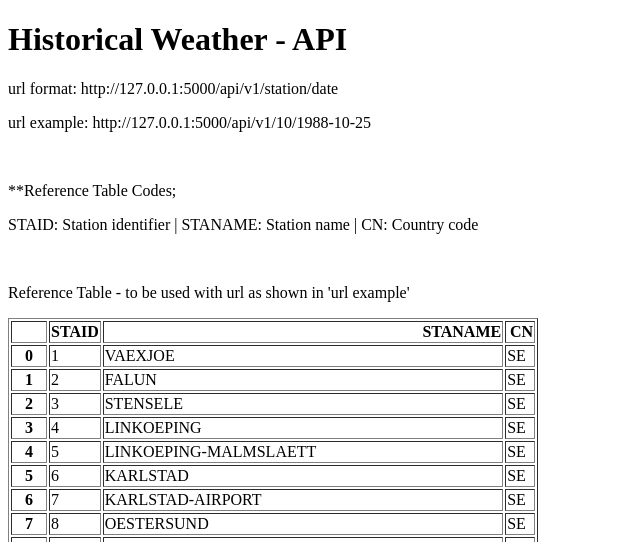
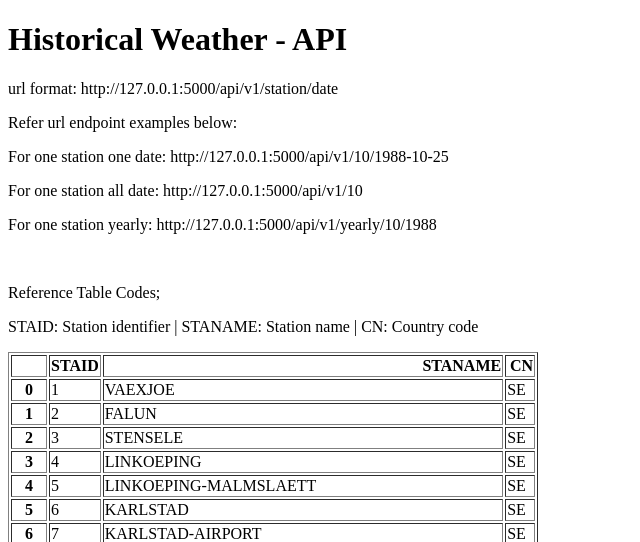
Before and after one commit to davedepo/app6a-histweatherdata-restapi, a Flask app: page / in a window 1280 px wide. Shown: the top 542 px of the page, without its empty margins (0-640 px from the left). Run offline with Flask 3, Linux system fonts and the light colour scheme.

Commit message:
D31: Add more URL endpoints  for all & yearly data

```diff
--- a/main.py
+++ b/main.py
@@ -15,7 +15,7 @@ def home():
 	return render_template("home.html", data=stations.to_html())
 
 
-# to add more pages
+# to add more pages/url endpoints
 @app.route("/api/v1/<station>/<date>")
 def about(station, date):
 	filename = "data_small/TG_STAID" + str(station).zfill(6) + ".txt"
@@ -26,6 +26,23 @@ def about(station, date):
 	        "temperature": temperature}
 
 
+@app.route("/api/v1/<station>")
+def all_data(station):
+	filename = "data_small/TG_STAID" + str(station).zfill(6) + ".txt"
+	df = pd.read_csv(filename, skiprows=20, parse_dates=["    DATE"])
+	result = df.to_dict(orient="records")
+	return result
+
+
+@app.route("/api/v1/yearly/<station>/<year>")
+def yearly(station, year):
+	filename = "data_small/TG_STAID" + str(station).zfill(6) + ".txt"
+	df = pd.read_csv(filename, skiprows=20)
+	df["    DATE"] = df["    DATE"].astype(str)
+	result = df[df["    DATE"].str.startswith(str(year))].to_dict(orient="records")
+	return result
+
+
 if __name__ == "__main__":
 	# to run
 	app.run(debug=True)
--- a/templates/home.html
+++ b/templates/home.html
@@ -7,12 +7,14 @@
 <body>
 <h1>Historical Weather - API</h1>
 <p> url format: http://127.0.0.1:5000/api/v1/station/date</p>
-<p> url example: http://127.0.0.1:5000/api/v1/10/1988-10-25</p>
+<p> Refer url endpoint examples below:</p>
+<p> For one station one date: http://127.0.0.1:5000/api/v1/10/1988-10-25</p>
+<p> For one station all date: http://127.0.0.1:5000/api/v1/10</p>
+<p> For one station yearly: http://127.0.0.1:5000/api/v1/yearly/10/1988</p>
+
 <br>
-<p> **Reference Table Codes; </p>
+<p> Reference Table Codes; </p>
 <p> STAID: Station identifier | STANAME: Station name |  CN: Country code</p>
-<br>
-<p> Reference Table - to be used with url as shown in 'url example' </p>
 <p> {{data|safe}} </p>
 </body>
 </html>
```
